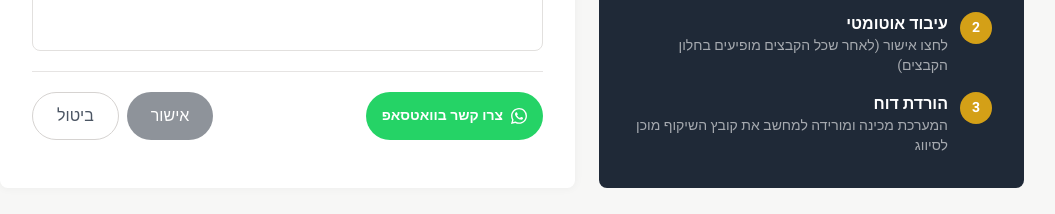
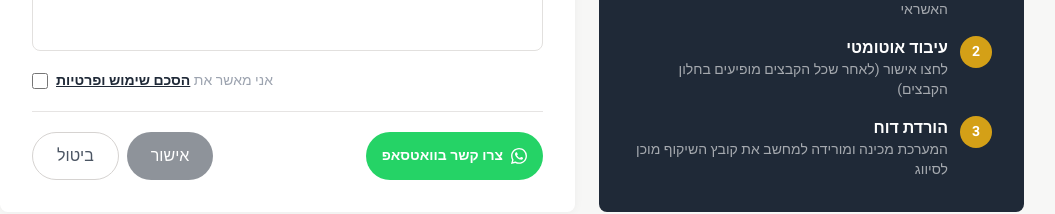
Before and after one commit to AboubakarArisar/finance-classifier, a Next.js app: page / in a window 1280 px wide. Shown: the part 600-814 px from the top of the page, without its empty margins (128-1183 px from the left). Built offline with nearby package versions, Linux system fonts and the light colour scheme.

Commit message:
fixed last two issues

```diff
--- a/app/page.tsx
+++ b/app/page.tsx
@@ -116,11 +116,15 @@ export default function Home() {
   const [isDownloading, setIsDownloading] = useState(false);
   const [isDragging, setIsDragging] = useState(false);
   const [inputVersion, setInputVersion] = useState(0);
+  const [acceptedTerms, setAcceptedTerms] = useState(false);
   // Detected statement type per file (keyed by fileKey). "unknown" = detection ran but found nothing.
   const [kinds, setKinds] = useState<Record<string, FileKind | "unknown">>({});
   const detectingRef = useRef<Set<string>>(new Set());
 
-  const canSubmit = useMemo(() => files.length > 0 && !isSubmitting, [files, isSubmitting]);
+  const canSubmit = useMemo(
+    () => files.length > 0 && !isSubmitting && acceptedTerms,
+    [files, isSubmitting, acceptedTerms],
+  );
 
   // Detect the real statement type for any newly added file, in the background.
   useEffect(() => {
@@ -425,6 +429,27 @@ export default function Home() {
               </div>
             ) : null}
 
+            {/* Terms acceptance — must be checked before processing */}
+            <label className="flex items-center justify-end gap-2 text-sm text-text-muted">
+              <span>
+                אני מאשר את{" "}
+                <a
+                  href="https://bennyvazana.com/wp-content/uploads/2026/07/tazrim-plus.pdf"
+                  target="_blank"
+                  rel="noopener noreferrer"
+                  className="font-semibold text-primary underline hover:text-primary-hover"
+                >
+                  הסכם שימוש ופרטיות
+                </a>
+              </span>
+              <input
+                type="checkbox"
+                checked={acceptedTerms}
+                onChange={(event) => setAcceptedTerms(event.target.checked)}
+                className="h-4 w-4 accent-primary"
+              />
+            </label>
+
             {/* Footer actions */}
             <div className="flex flex-wrap items-center justify-between gap-2 border-t border-border/60 pt-5 md:flex-nowrap">
               <a
--- a/lib/finance-analyzer.ts
+++ b/lib/finance-analyzer.ts
@@ -1236,27 +1236,22 @@ function appendExcelClassificationSheet(
   [6, 7].forEach((rowNumber) => {
     sheet.getCell(rowNumber, 1).alignment = { horizontal: "right", vertical: "middle" };
   });
-  // KPI card borders per the client's reference:
-  //  • Column A (labels) carries the horizontal black rules — under rows 1, 2 and
-  //    4, and above+below row 5 — with NO rule between rows 3 and 4.
-  //  • Column B (values) is framed vertically: a solid black line on its visual
-  //    left, a dotted line on its visual right. This sheet is right-to-left (the
-  //    comment triangles sit at the top-left, confirming the mirror), so the
-  //    visual sides map to the opposite geometric sides: solid black on
-  //    border.right, dotted on border.left.
-  const blackSide = { color: { argb: "FF000000" }, style: "medium" as const };
+  // KPI card borders per the client's reference — all thin (no thick rules), no
+  // top rule anywhere:
+  //  • Horizontal rules under rows 1, 2 and 4 only. Row 4's rule separates the
+  //    income/expense pair (rows 3-4) from the balance row (5); there is NO rule
+  //    between expenses (3) and income (4). The card closes with a thin dashed
+  //    line under row 5.
+  //  • Column B (values) keeps a thin vertical frame: dotted on border.left,
+  //    solid on border.right (RTL mirror — comment triangles sit top-left).
+  const thin = { color: { argb: "FF000000" }, style: "thin" as const };
+  const dashed = { color: { argb: "FF000000" }, style: "dashed" as const };
   const dottedSide = { color: { argb: "FF000000" }, style: "dotted" as const };
-  const aRowBorders: Record<number, Partial<ExcelJS.Borders>> = {
-    1: { bottom: blackSide },
-    2: { bottom: blackSide },
-    4: { bottom: blackSide },
-    5: { top: blackSide, bottom: blackSide },
-  };
-  Object.entries(aRowBorders).forEach(([rowNumber, border]) => {
-    sheet.getCell(Number(rowNumber), 1).border = border;
-  });
+  const rowBottom: Record<number, ExcelJS.Border> = { 1: thin, 2: thin, 4: thin, 5: dashed };
   for (let rowNumber = 1; rowNumber <= 5; rowNumber += 1) {
-    sheet.getCell(rowNumber, 2).border = { left: dottedSide, right: blackSide, bottom: blackSide };
+    const bottom = rowBottom[rowNumber];
+    sheet.getCell(rowNumber, 1).border = bottom ? { bottom } : {};
+    sheet.getCell(rowNumber, 2).border = { left: dottedSide, right: thin, ...(bottom ? { bottom } : {}) };
   }
   // "תזרים פלוס" helper comment on each KPI value cell — clicking the cell explains
   // what to enter (name / months) or what the number means (avg expense/income/balance).
```
